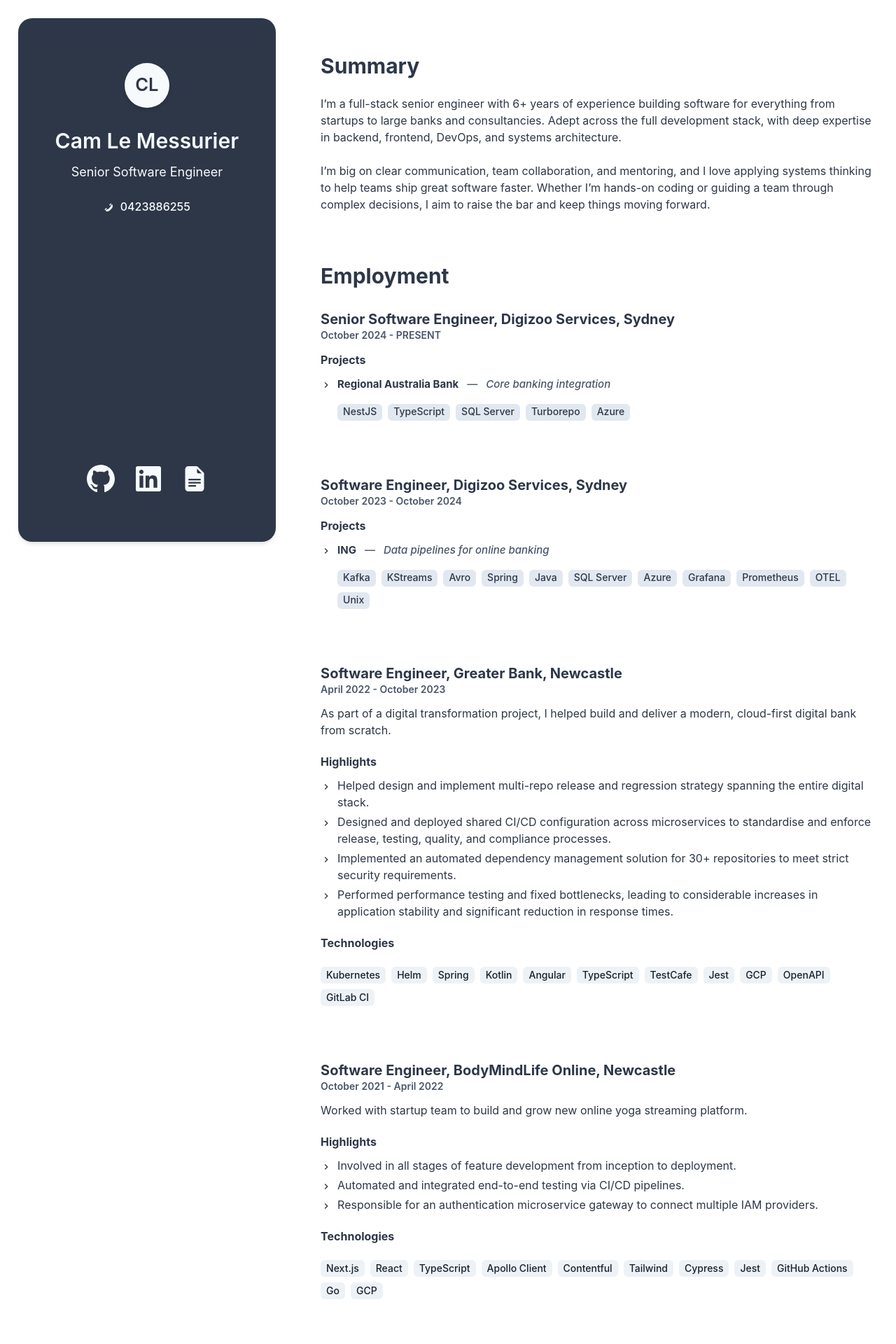
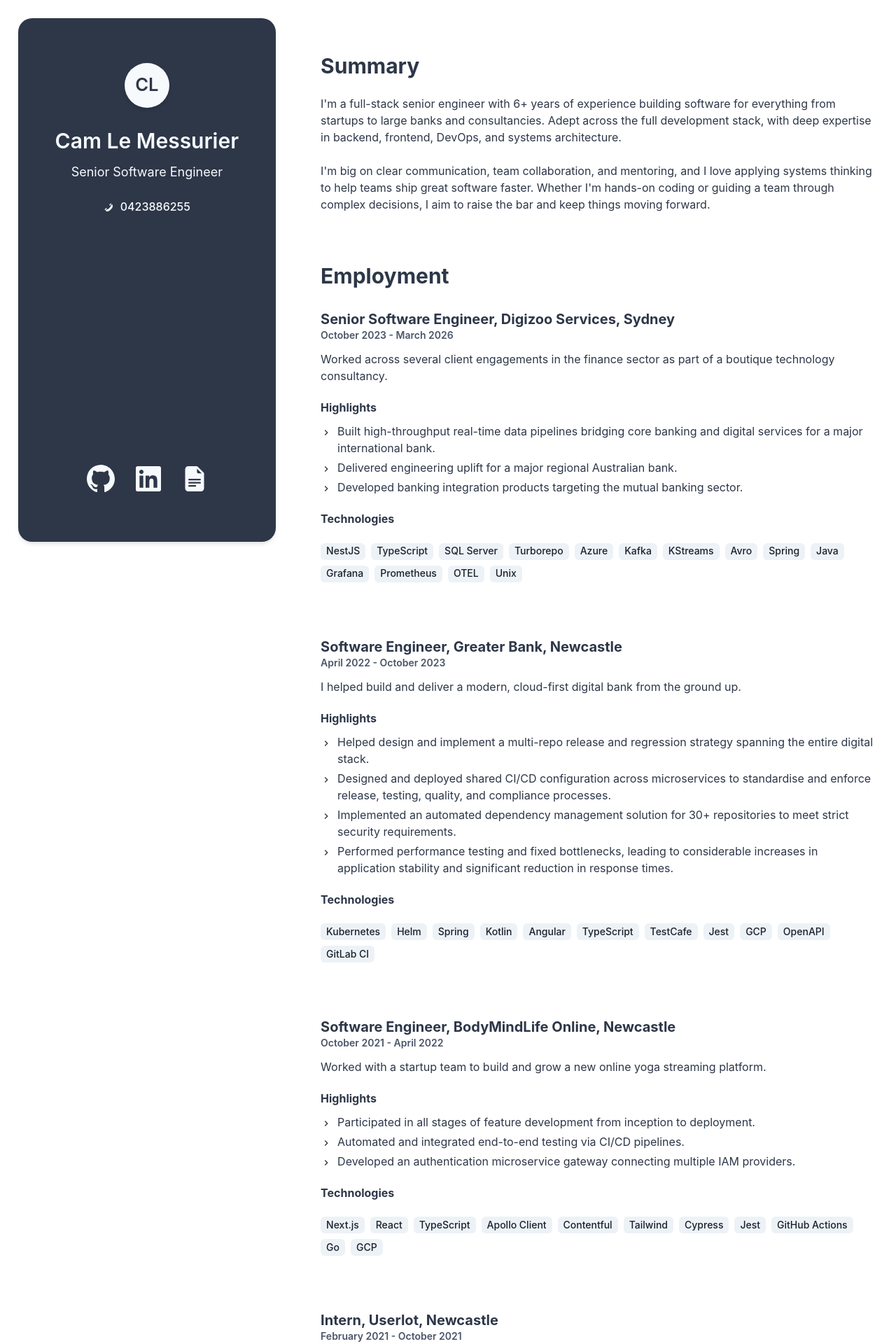
Before and after one commit to camlemessurier/camlemessurier, a Next.js app: page / in a window 1280 px wide. Shown: the top 1920 px of the page at 70% size. Built offline with nearby package versions, Linux system fonts and the light colour scheme.

Commit message:
Post travel update

```diff
--- a/src/components/ContentItem.tsx
+++ b/src/components/ContentItem.tsx
@@ -49,66 +49,6 @@
 					</Text>
 				)}
 
-				{projects && (
-					<Box mt={4}>
-
-						<SubHeading>Projects</SubHeading>
-
-						<List spacing={6}>
-
-							{projects?.map((project) => (
-
-								<ListItem key={project.company} listStylePos={"outside"}>
-									<Flex>
-										<Box>
-											<ListIcon
-												as={ChevronRightIcon}
-												color={iconColor[colorMode]}
-											/>
-										</Box>
-										<Box key={project.company} mt={0.5} pb={2}>
-											<Flex gap={3}>
-												<Text
-													fontWeight='700'
-													fontSize='15'  >
-													{project.company}
-												</Text>
-												<Flex gap={3} fontWeight={'500'} fontStyle={'italic'} fontSize={'15'} color={highlight[colorMode]}>
-													<Text >
-														—
-													</Text>
-													<Text >
-														{project.blurb}
-													</Text>
-
-												</Flex>
-
-											</Flex>
-
-
-
-											{
-												project.technologies && (
-													<Box mt={4} >
-														<Wrap>
-															{project.technologies?.map((li) => (
-																<WrapItem key={li}>
-																	<Tag color={iconColor.light} backgroundColor={tagColor[colorMode]}>{li}</Tag>
-																</WrapItem>
-															))}
-														</Wrap>
-													</Box>
-												)
-											}
-										</Box>
-									</Flex>
-								</ListItem>
-
-
-							))}
-						</List>
-					</Box>)
-				}
 
 				<Box>
 
--- a/src/content/resumeContent.ts
+++ b/src/content/resumeContent.ts
@@ -1,11 +1,6 @@
 export interface EmploymentContent {
   title: string;
   timeText?: string;
-  projects?: {
-    company: string;
-    blurb: string;
-    technologies?: string[];
-  }[];
   blurb?: string;
   achievements?: string[];
   technologies?: string[];
@@ -21,58 +16,45 @@
 export const resumeContent: ResumeContent = {
   heading: "Hi, welcome to my resume",
   mainText: [
-    "I’m a full-stack senior engineer with 6+ years of experience building software for everything from startups to large banks and consultancies. Adept across the full development stack, with deep expertise in backend, frontend, DevOps, and systems architecture.",
-    "I’m big on clear communication, team collaboration, and mentoring, and I love applying systems thinking to help teams ship great software faster. Whether I’m hands-on coding or guiding a team through complex decisions, I aim to raise the bar and keep things moving forward.",
+    "I'm a full-stack senior engineer with 6+ years of experience building software for everything from startups to large banks and consultancies. Adept across the full development stack, with deep expertise in backend, frontend, DevOps, and systems architecture.",
+    "I'm big on clear communication, team collaboration, and mentoring, and I love applying systems thinking to help teams ship great software faster. Whether I'm hands-on coding or guiding a team through complex decisions, I aim to raise the bar and keep things moving forward.",
   ],
 
   employment: [
     {
       title: "Senior Software Engineer, Digizoo Services, Sydney",
-      timeText: "October 2024 - PRESENT",
-      projects: [
-        {
-          blurb: "Core banking integration",
-          company: "Regional Australia Bank",
+      timeText: "October 2023 - March 2026",
+      blurb:
+        "Worked across several client engagements in the finance sector as part of a boutique technology consultancy.",
+      achievements: [
+        "Built high-throughput real-time data pipelines bridging core banking and digital services for a major international bank.",
+        "Delivered engineering uplift for a major regional Australian bank.",
+        "Developed banking integration products targeting the mutual banking sector.",
+      ],
       technologies: [
         "NestJS",
         "TypeScript",
         "SQL Server",
         "Turborepo",
         "Azure",
-          ],
-        },
-      ],
-    },
-    {
-      title: "Software Engineer, Digizoo Services, Sydney",
-      timeText: "October 2023 - October 2024",
-      projects: [
-        {
-          blurb: "Data pipelines for online banking",
-          company: "ING",
-          technologies: [
         "Kafka",
         "KStreams",
         "Avro",
         "Spring",
         "Java",
-            "SQL Server",
-            "Azure",
         "Grafana",
         "Prometheus",
         "OTEL",
         "Unix",
       ],
     },
-      ],
-    },
     {
       title: "Software Engineer, Greater Bank, Newcastle",
       timeText: "April 2022 - October 2023",
       blurb:
-        "As part of a digital transformation project, I helped build and deliver a modern, cloud-first digital bank from scratch.",
+        "I helped build and deliver a modern, cloud-first digital bank from the ground up.",
       achievements: [
-        "Helped design and implement  multi-repo release and regression strategy spanning the entire digital stack.",
+        "Helped design and implement a multi-repo release and regression strategy spanning the entire digital stack.",
         "Designed and deployed shared CI/CD configuration across microservices to standardise and enforce release, testing, quality, and compliance processes.",
         "Implemented an automated dependency management solution for 30+ repositories to meet strict security requirements.",
         "Performed performance testing and fixed bottlenecks, leading to considerable increases in application stability and significant reduction in response times.",
@@ -95,11 +77,11 @@
       title: "Software Engineer, BodyMindLife Online, Newcastle",
       timeText: "October 2021 - April 2022",
       blurb:
-        "Worked with startup team to build and grow new online yoga streaming platform.",
+        "Worked with a startup team to build and grow a new online yoga streaming platform.",
       achievements: [
-        "Involved in all stages of feature development from inception to deployment.",
+        "Participated in all stages of feature development from inception to deployment.",
         "Automated and integrated end-to-end testing via CI/CD pipelines.",
-        "Responsible for an authentication microservice gateway to connect multiple IAM providers.",
+        "Developed an authentication microservice gateway connecting multiple IAM providers.",
       ],
       technologies: [
         "Next.js",
@@ -115,7 +97,6 @@
         "GCP",
       ],
     },
-
     {
       title: "Intern, Userlot, Newcastle",
       timeText: "February 2021 - October 2021",
@@ -134,24 +115,17 @@
     {
       title: "Junior Software Engineer, Newton Green Technologies, Newcastle",
       timeText: "November 2020 - October 2021",
-      projects: [
-        {
-          blurb: "Real-time aged care communication platform",
-          company: "Whistle",
-          technologies: ["Laravel", "PHP", "Redis"],
-        },
-        {
-          blurb: "Community pest tracker",
-          company: "FeralScan",
-          technologies: ["ServiceStack", "C#"],
-        },
+      achievements: [
+        "Real-time aged care communication platform (Whistle).",
+        "Community pest tracker (FeralScan).",
       ],
+      technologies: ["Laravel", "PHP", "Redis", "ServiceStack", "C#"],
     },
     {
       title: "Junior Developer, Global Acoustics, Newcastle",
       timeText: "February 2020 - November 2020",
       blurb:
-        "Solely responsible for delivery of a full-stack safety management tracker used by on-the-ground teams every day to log safety and compliance paperwork.",
+        "Independently delivered a full-stack safety management tracker used by on-the-ground teams every day to log safety and compliance paperwork.",
       technologies: [
         "Next.js",
         "Express",
```
Also changed, not shown: 1 other file (tests, documents, lock files or other folders). Lines whose indentation alone changed are shown as unchanged.
